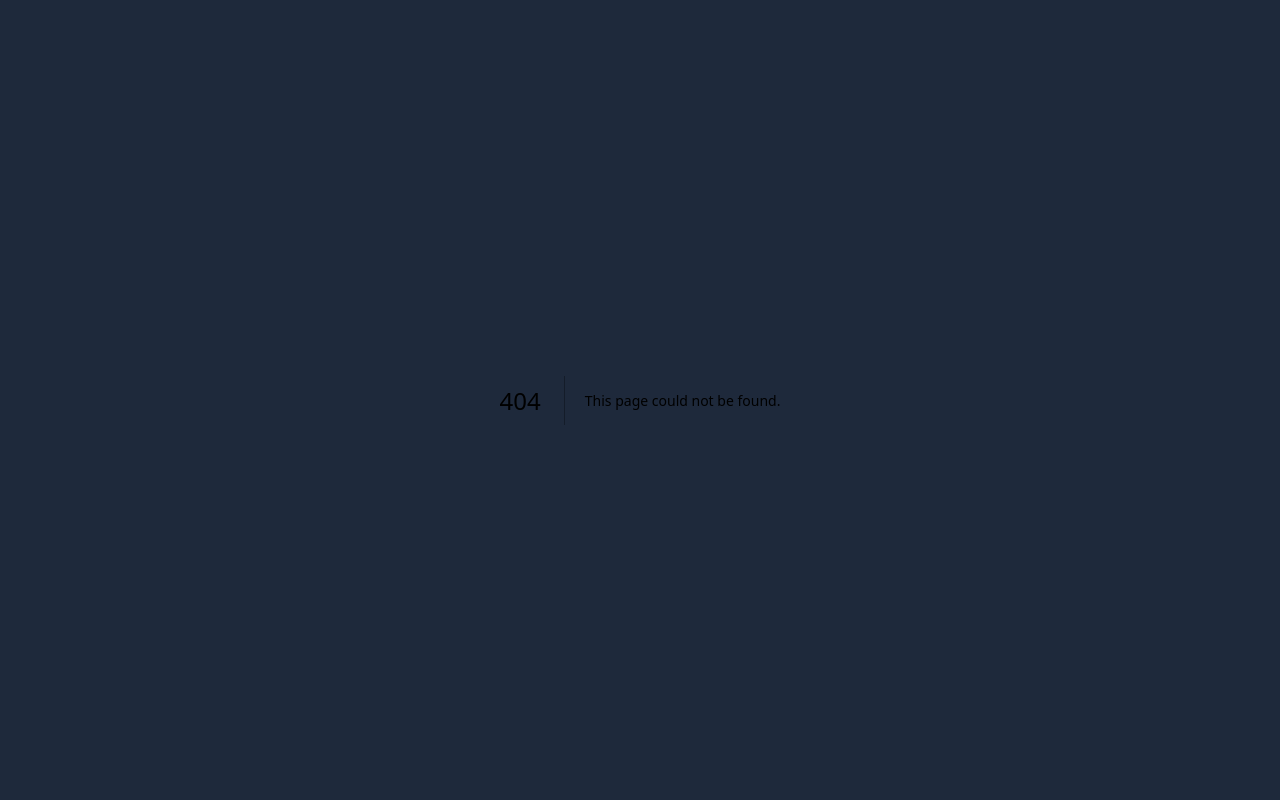
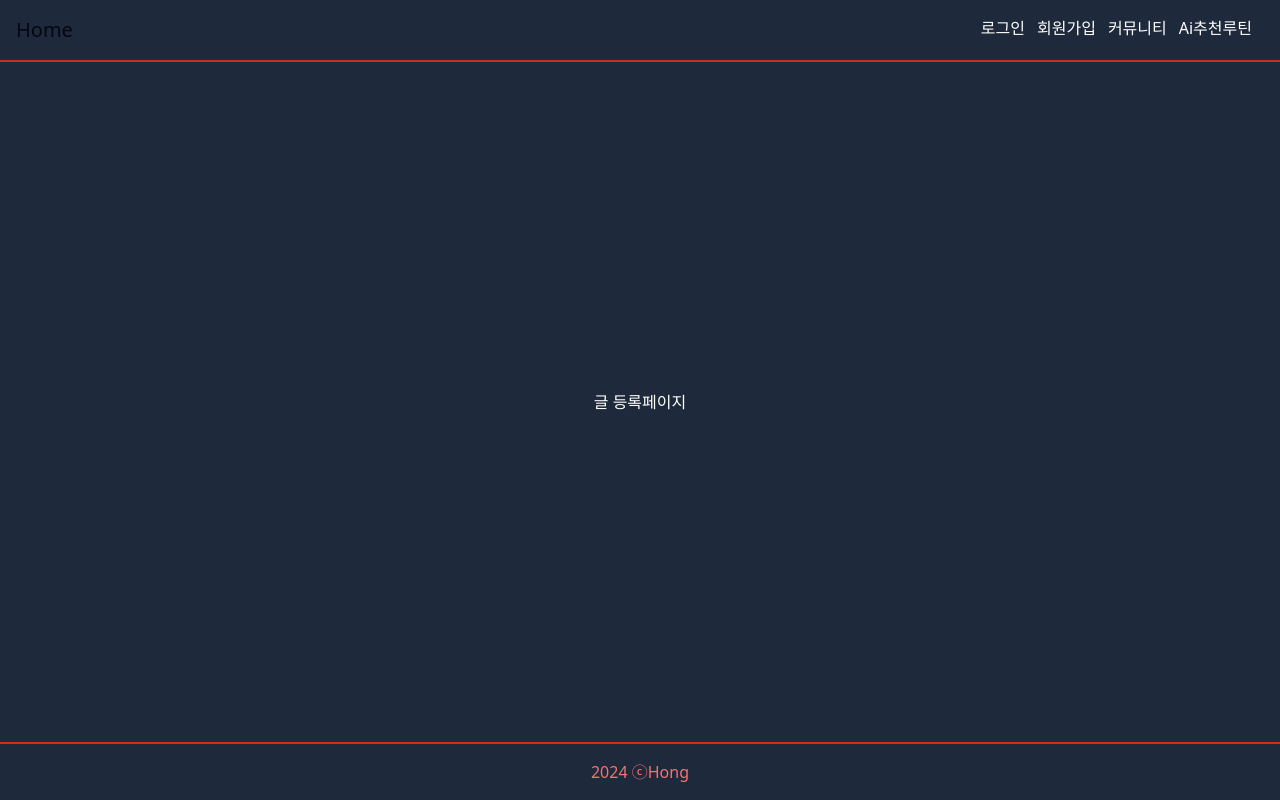
Before and after one commit to hmoongi94/personalProject, a Next.js app in the folder project-exerciseApp/frontend/: page /community/registerfeed in a window 1280 px wide. Before the commit this address had no page. Built offline with nearby package versions, Linux system fonts and the light colour scheme.

Commit message:
todo: 피드등록하는 컴포넌트 페이지 작업하기

```diff
--- a/project-exerciseApp/frontend/app/(pages)/(main)/(header)/community/page.tsx
+++ b/project-exerciseApp/frontend/app/(pages)/(main)/(header)/community/page.tsx
@@ -46,7 +46,6 @@ const Community = () => {
   return (
     <div className="w-screen h-screen flex justify-center">
       <CommunityHome postdata={postData}/>
-      test
     </div>
   );
 };
--- /dev/null
+++ b/project-exerciseApp/frontend/app/(pages)/(main)/(header)/community/registerfeed/page.tsx
@@ -0,0 +1,11 @@
+import LoginHome from "@/app/ui/login/LoginHome";
+
+const RegisterFeed = () => {
+  return (
+    <div className="w-screen h-screen flex justify-center items-center">
+      글 등록페이지
+    </div>
+  );
+};
+
+export default RegisterFeed;
--- a/project-exerciseApp/frontend/app/ui/community/communityHome.tsx
+++ b/project-exerciseApp/frontend/app/ui/community/communityHome.tsx
@@ -24,6 +24,11 @@ const CommunityHome: React.FC<CommunityHomeProps> = ({ postdata }) => {
         <div className="container">
           <div className="logo mr-5">Exercise Community</div>
           <Search placeholder="검색" />
+          <Link href='/community/registerfeed'>
+            <button className="ml-4 bg-blue-500 text-white px-4 py-2 rounded">
+              피드 등록
+            </button>
+          </Link>
         </div>
       </nav>
 
```
